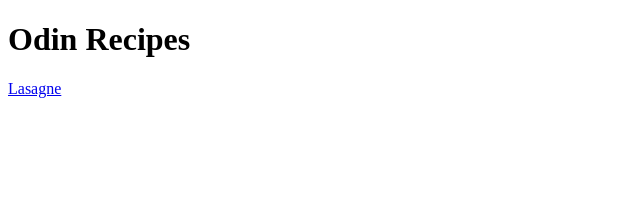
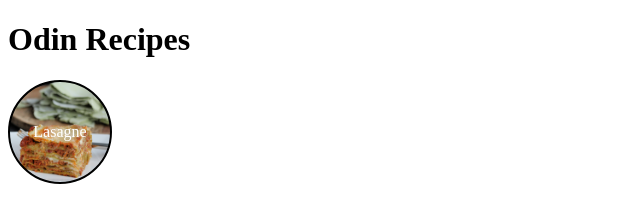
Before and after one commit to avahk/odin-recipes, a plain HTML site: page index.html in a window 1280 px wide. Shown: the whole page, without its empty margins (0-640 px from the left). Drawn offline with Linux system fonts and the light colour scheme.

Commit message:
Added style.css and modified index.html

```diff
--- a/index.html
+++ b/index.html
@@ -4,10 +4,17 @@
     <meta charset="UTF-8">
     <meta http-equiv="X-UA-Compatible" content="IE=edge">
     <meta name="viewport" content="width=device-width, initial-scale=1.0">
+    <link rel="stylesheet" href="style.css">
     <title>Odin Recipes</title>
 </head>
 <body>
-    <h1>Odin Recipes</h1>
-    <a href="/recipes/lasagne.html">Lasagne</a>
+    <div>
+        <h1 class="header">Odin Recipes</h1>
+    </div>
+    <div class="recipe">
+        <div class="recipe-items">
+            <a class ="recipe-list" href="/recipes/lasagne.html">Lasagne</a>
+        </div>
+    </div>
 </body>
 </html>
--- /dev/null
+++ b/style.css
@@ -0,0 +1,22 @@
+.recipe-list {
+
+    text-decoration: none;
+    color: white;
+
+    position: relative;
+    justify-content: center;
+    width: 100px;
+    height: 100px;
+    background-image: url('/recipes/images/lasagne.png');
+    background-size: cover;
+    display: flex;
+    text-align: center;
+    justify-content: center;
+    align-items: center;
+    border: 2px solid black;
+    border-radius: 50%;
+}
+
+.header {
+    position: relative;
+}
```
